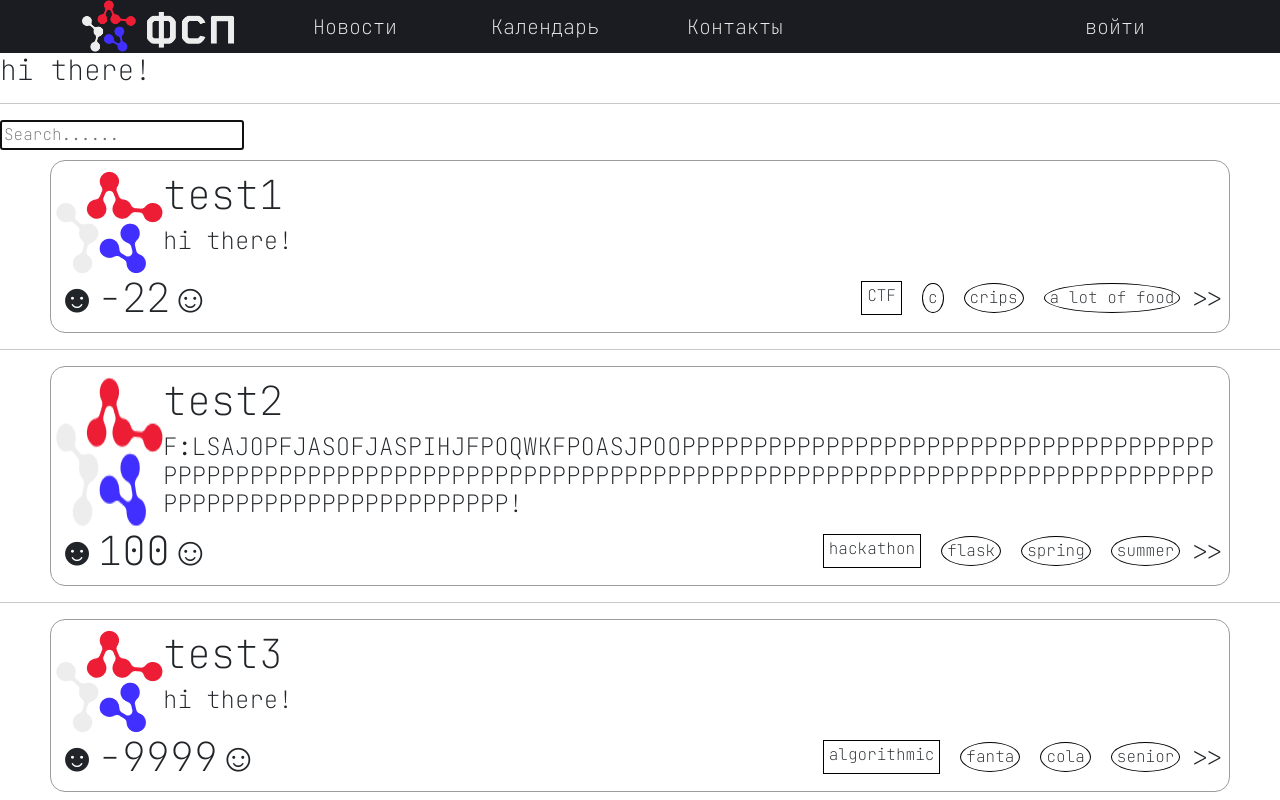
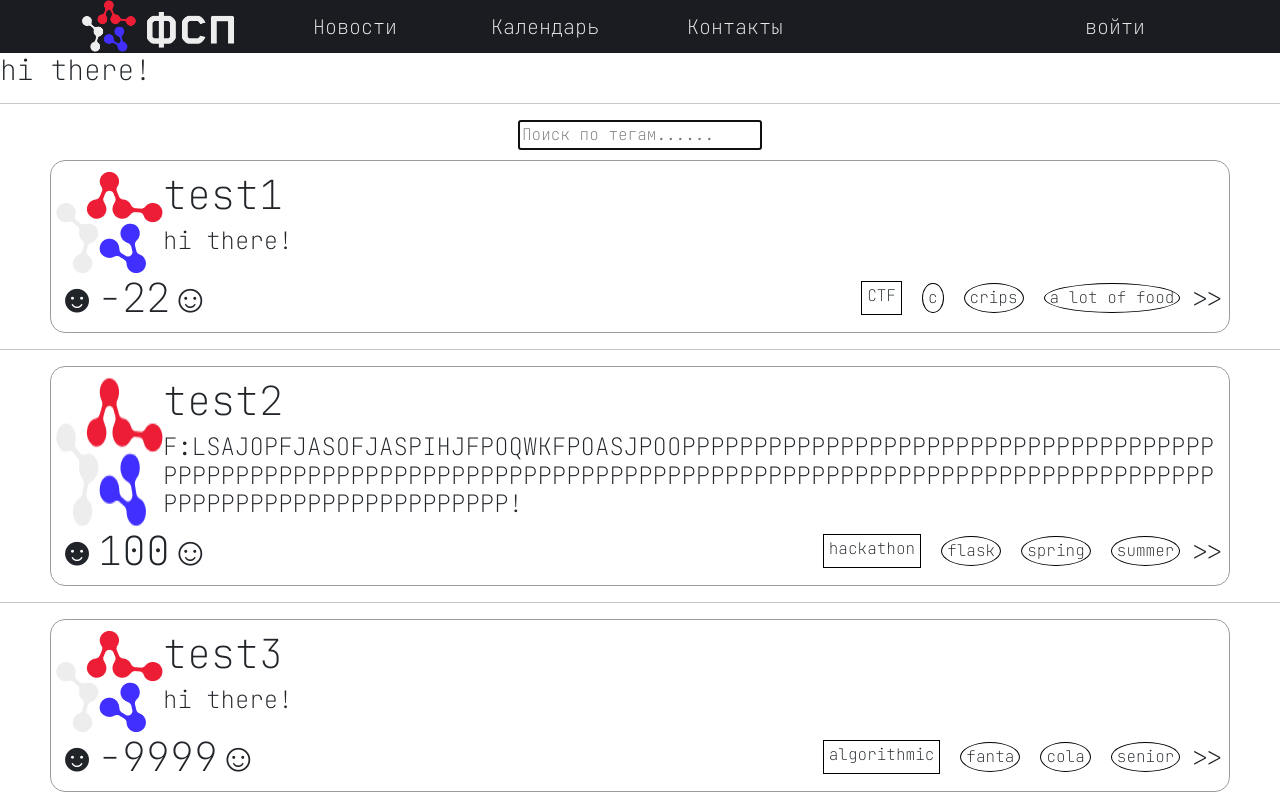
Before and after one commit to quicklybly/hackathon-front, a Vue app: page /test in a window 1280 px wide. Shown: the top 800 px of the page. Built offline with nearby package versions, Linux system fonts and the light colour scheme.

Commit message:
auth is recovery

```diff
--- a/src/components/NavBar.vue
+++ b/src/components/NavBar.vue
@@ -34,7 +34,9 @@
                 </div>
                 <div class="col-2"></div>
                 <div class="col-2">
-                    <button type="button"
+                    <button
+                        @click="$router.push('/auth')"
+                        type="button"
                             class="btn btn-itm-color btn-lg">
                         войти
                     </button>
--- a/src/views/TestPage.vue
+++ b/src/views/TestPage.vue
@@ -1,11 +1,14 @@
 <template>
     <h3>hi there!</h3>
     <hr/>
+    <div class="input">
         <dnlkk-input
                 v-focus
-            v-model="searchQuery"
-            placeholder="Search......"
-    :posts="posts"/>
+                v-model="searchTag"
+                placeholder="Поиск по тегам......"
+                :posts="posts"
+                v-on:keyup.enter="onEnter"/>
+    </div>
     <event-posts
             :posts="sortedAndSearchedEvents"/>
     <personal-cabinet/>
@@ -19,42 +22,58 @@ import EventPosts from "@/components/EventPosts.vue";
 export default {
     name: "TestPage",
     components: {
-        EventPosts, PersonalCabinet, EventPost},
+        EventPosts, PersonalCabinet, EventPost
+    },
     data() {
-        return{
+        return {
             posts: [{
                 title: 'test1',
                 body: 'hi there!',
                 rating: -22,
                 tags: ['c', 'crips', 'a lot of food', 'middle'],
-                filter: 'CTF'},
-                {title: 'test2',
+                filter: 'CTF'
+            },
+                {
+                    title: 'test2',
                     body: 'F:LSAJOPFJASOFJASPIHJFPOQWKFPOASJPOOPPPPPPPPPPPPPPPPPPPPPPPPPPPPPPPPPPPPPPPPPPPPPPPPPPPPPPPPPPPPPPPPPPPPPPPPPPPPPPPPPPPPPPPPPPPPPPPPPPPPPPPPPPPPPPPPPPPPPPPPPPPPPPPPPPPPPP!',
                     rating: 100,
                     tags: ['flask', 'spring', 'summer', 'avangard'],
-                    filter: 'hackathon'},
-                {title: 'test3',
+                    filter: 'hackathon'
+                },
+                {
+                    title: 'test3',
                     body: 'hi there!',
                     rating: -9999,
                     tags: ['fanta', 'cola', 'senior', 'sprite', 'google'],
-                    filter: 'algorithmic'},
+                    filter: 'algorithmic'
+                },
             ],
             selectedSort: 'tags',
-            searchQuery: ''
+            searchTag: '',
+            searchTags: []
         }
     },
     computed: {
-        sortedAndSearchedEvents(){
-            console.log(this.searchQuery);
+        sortedAndSearchedEvents() {
+            console.log(this.searchTag);
             return [...this.posts].filter(post =>
                 post.tags.join('')
-                    .includes(this.searchQuery
+                    .includes(this.searchTag
                         .toLowerCase()))
         }
     },
+    methods: {
+        onEnter() {
+            this.searchTags.push(this.searchTag)
+            this.searchTag = ''
+        }
+    }
 }
 </script>
 
 <style scoped>
-
+.input {
+	display: flex;
+	justify-content: center;
+}
 </style>
```
Lines whose indentation alone changed are shown as unchanged.
